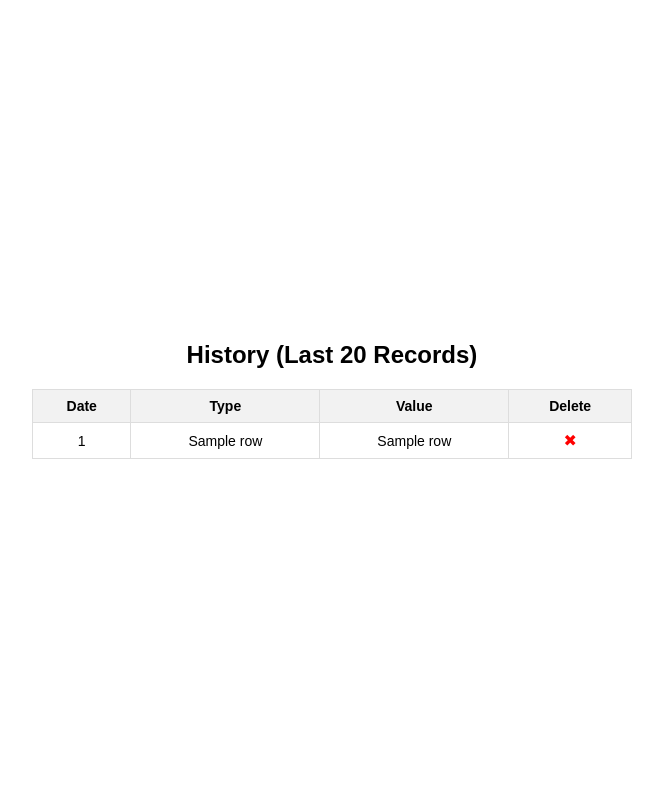
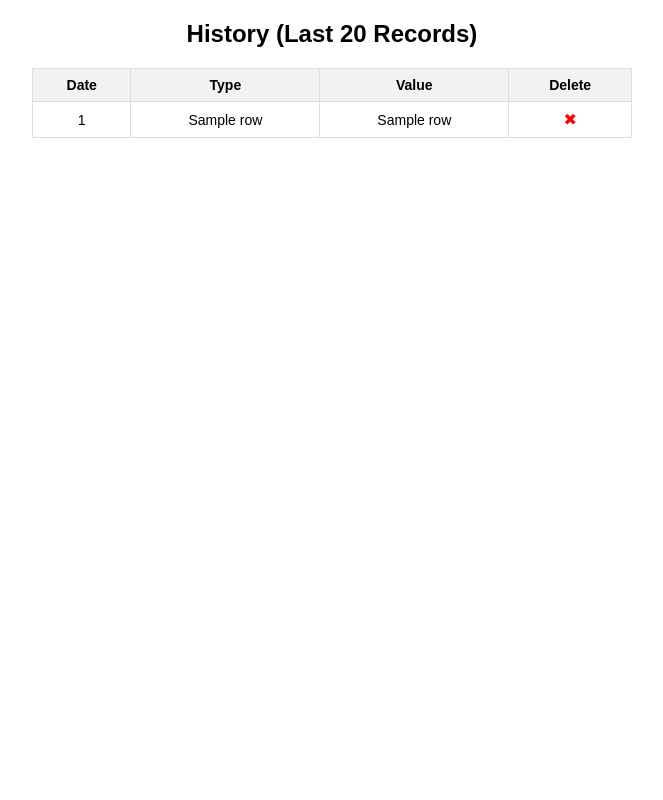
Before and after one commit to louisguichard/life-pulse, a Flask app: template templates/history.html in a window 1280 px wide. Shown: the whole page, without its empty margins (308-971 px from the left). Run offline with Flask 3, Linux system fonts and the light colour scheme; the template is opened without the code that fills it: most values are stand-ins (such as "Sample title", 1, 10 or a date in 2020).

Commit message:
fix: history readibility

```diff
--- a/templates/history.html
+++ b/templates/history.html
@@ -15,7 +15,6 @@
             flex-direction: column;
             justify-content: center;
             align-items: center;
-            height: 100vh;
             font-family: Arial, sans-serif;
             background-color: white;
             padding: 20px;
```
